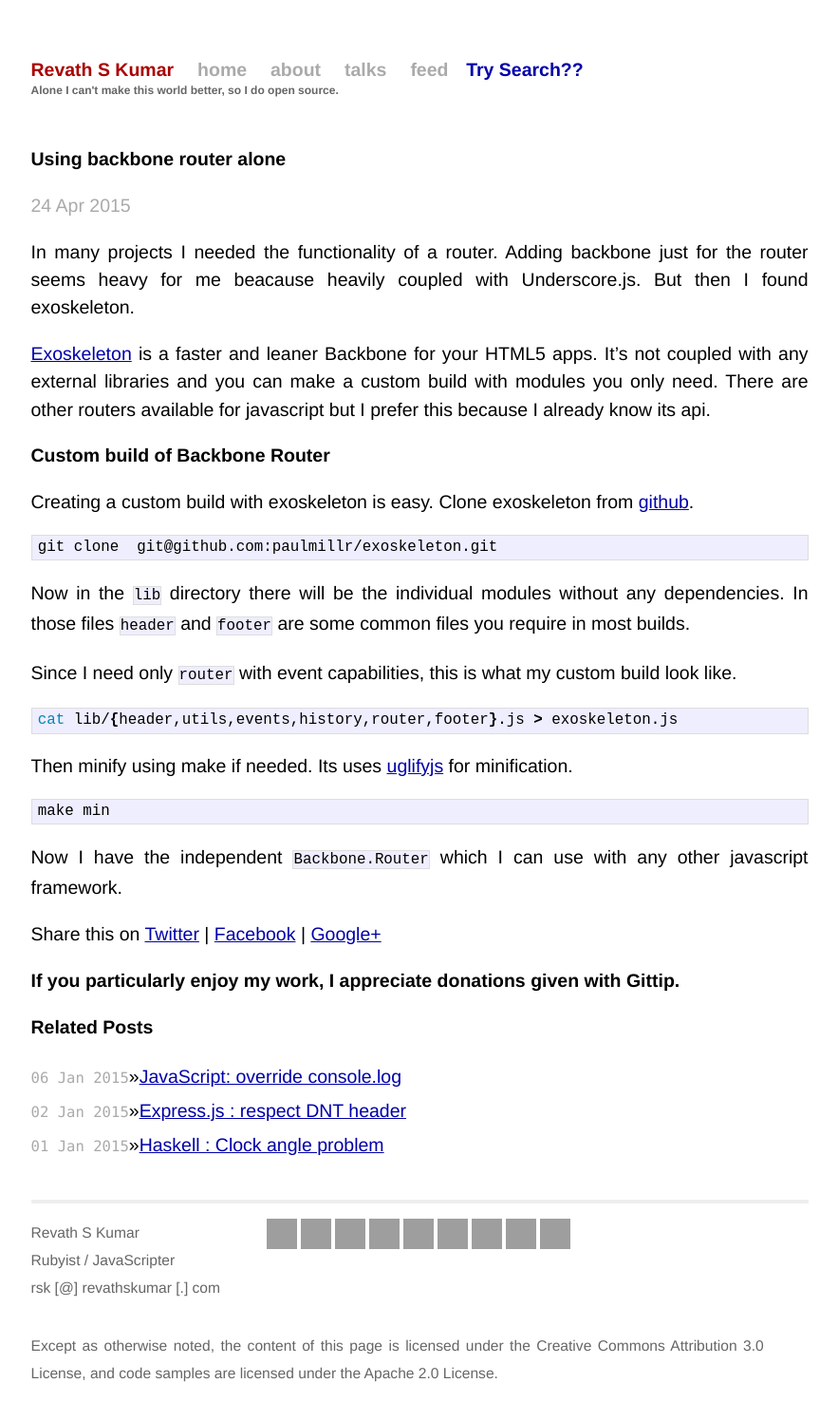
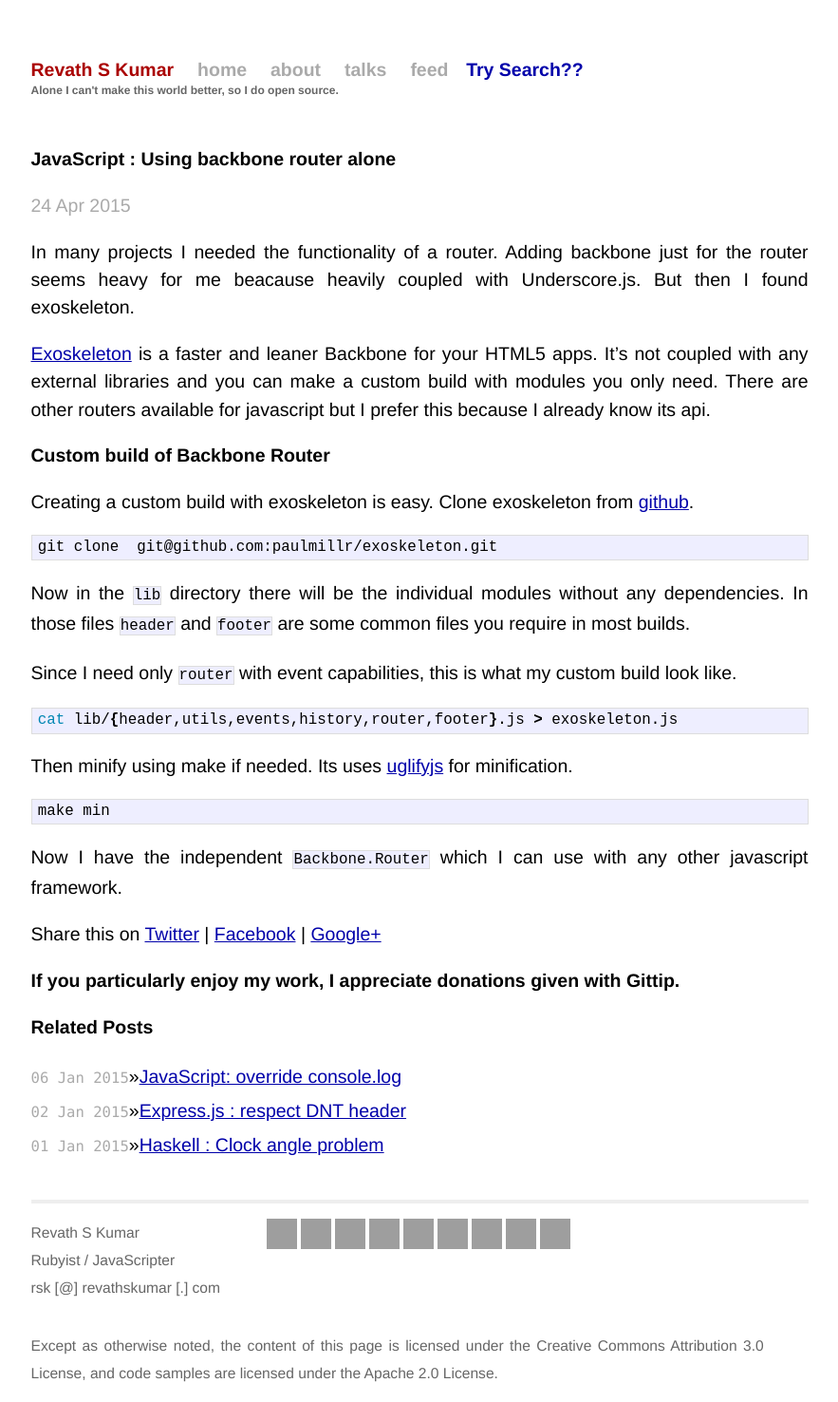
Before and after one commit to revathskumar/blog.revathskumar.com, a Jekyll site: the page built from _posts/2015-04-24-javascript-using-backbone-router-alone.md, in a window 1280 px wide. Shown: the whole page at 95% size, without its empty margins (198-1081 px from the left). Built offline with Jekyll 4.4.1, drawn with Linux system fonts in a browser that asks for light colours; Markdown is read by kramdown in place of the engine named in the settings; grey boxes are pictures that could not be loaded.

Commit message:
update: title

```diff
--- a/_posts/2015-04-24-using-backbone-router-alone.md
+++ b/_posts/2015-04-24-javascript-using-backbone-router-alone.md
@@ -1,7 +1,7 @@
 ---
 layout: post
-title: "Using backbone router alone"
-excerpt: "Using backbone router alone"
+title: "JavaScript : Using backbone router alone"
+excerpt: "JavaScript : Using backbone router alone using exoskeleton"
 date: 2015-04-24 00:00:00 IST
 updated: 2015-04-24 00:00:00 IST
 categories: backbone
```
